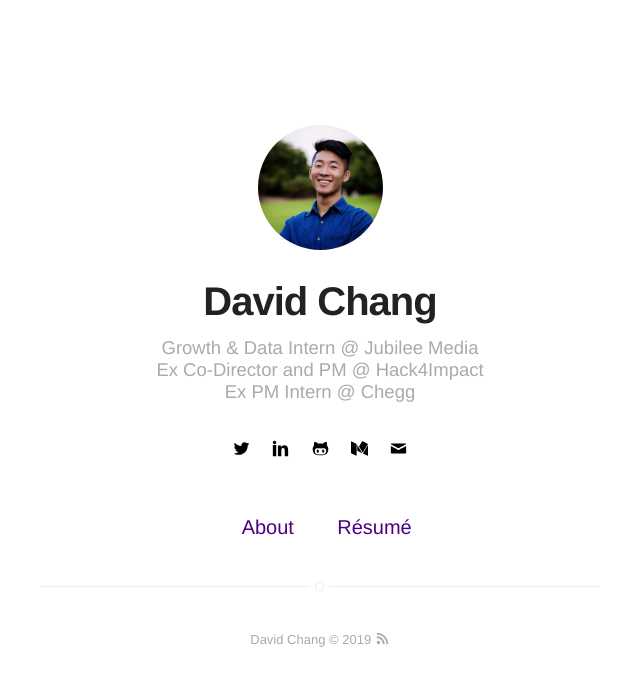
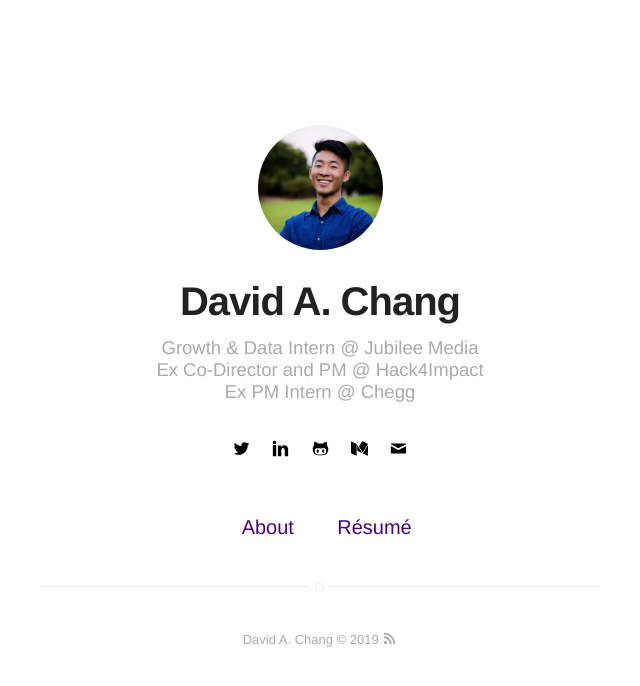
Before and after one commit to andyaustinchai/andyaustinchai.github.io, a Jekyll site: the page built from index.html, in a window 1280 px wide. Shown: the top 686 px of the page, without its empty margins (320-960 px from the left). Built offline with Jekyll 4.4.1, drawn with Linux system fonts in a browser that asks for light colours.

```diff
--- a/_config.yml
+++ b/_config.yml
@@ -1,5 +1,5 @@
 # main text of home
-name: David Chang
+name: David A. Chang
 bio: Growth & Data Intern @ Jubilee Media <br> Ex Co-Director and PM @ Hack4Impact <br> Ex PM Intern @ Chegg
 
 # twitter summary info
```
